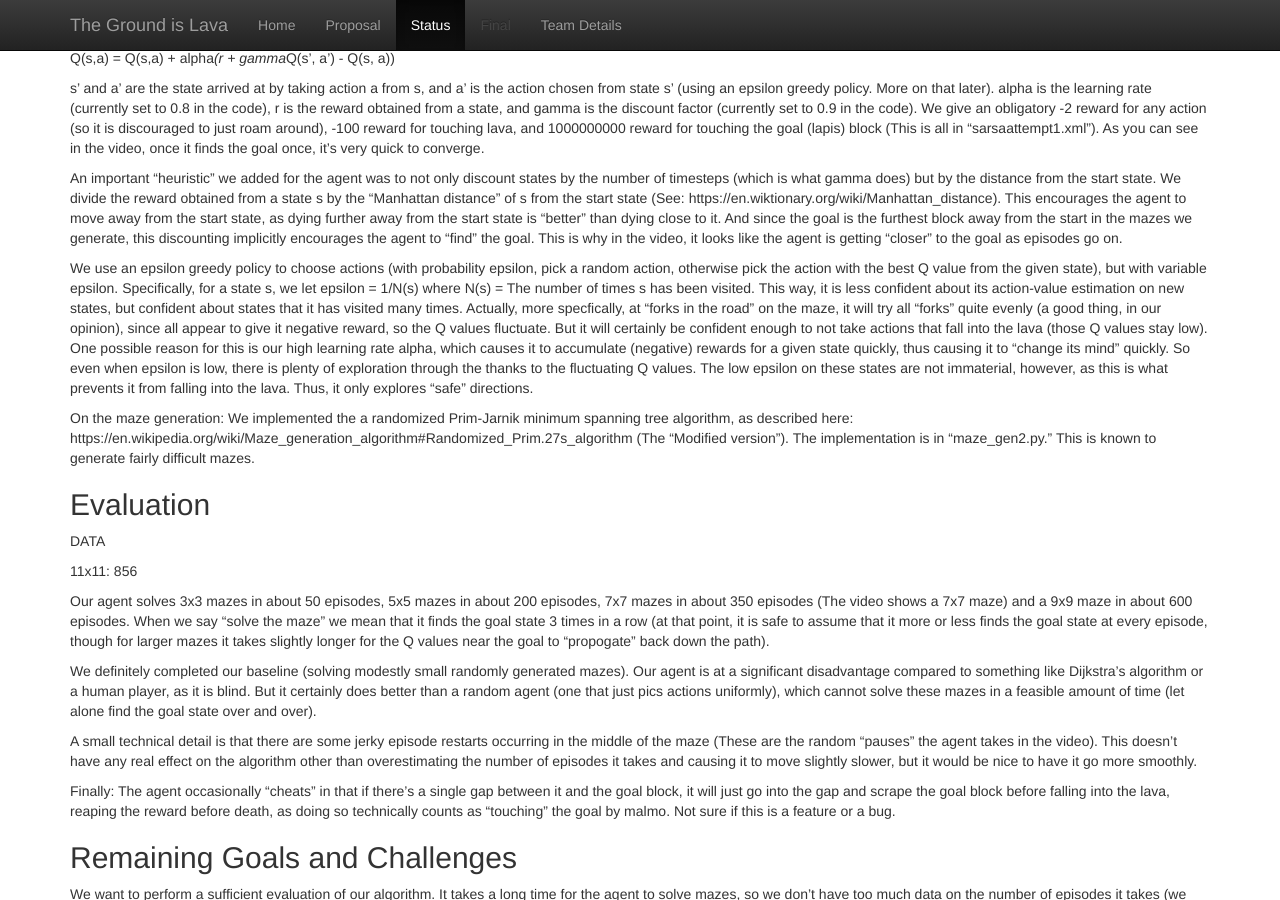
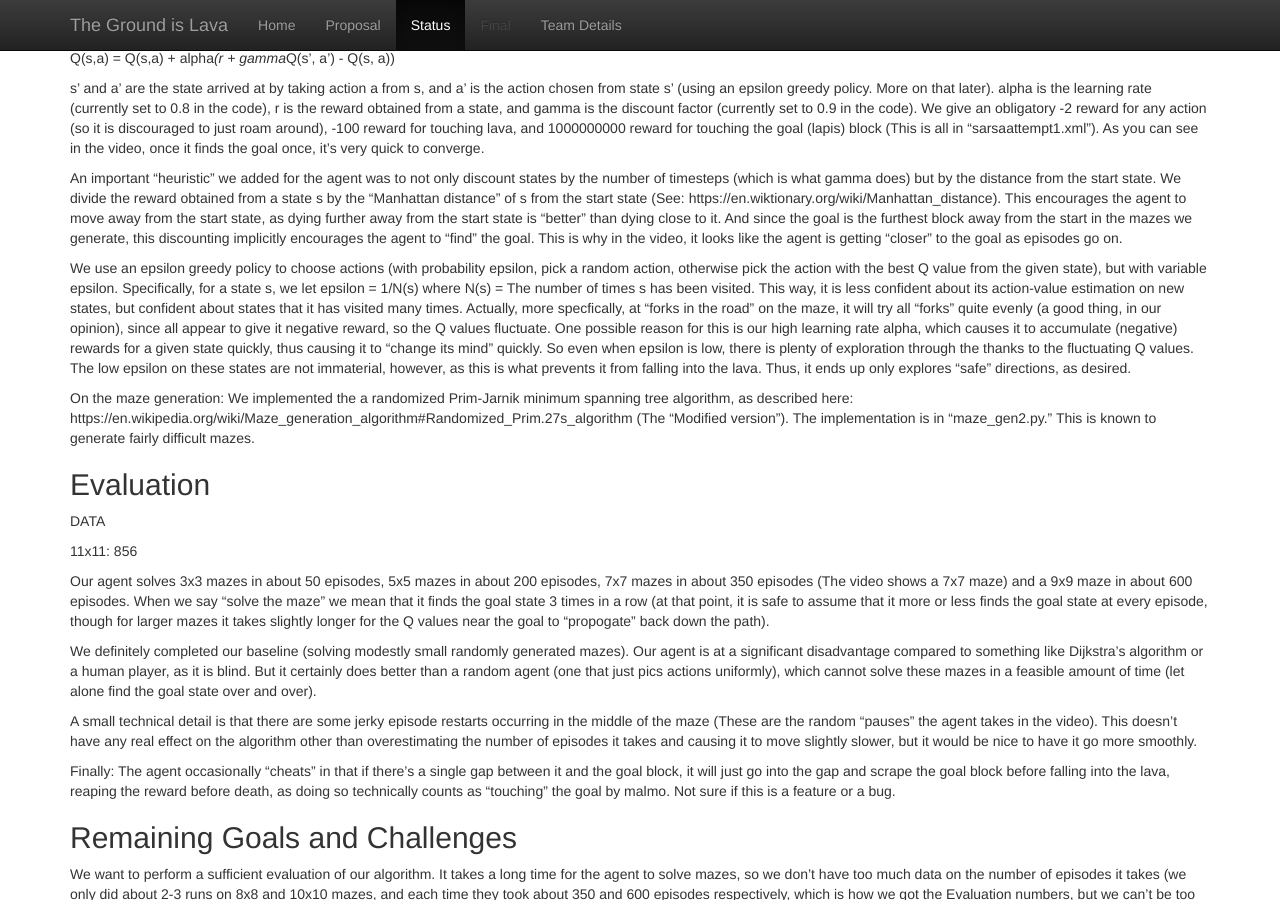
Before and after one commit to katmannn/The-Ground-is-Lava, a Jekyll site: the page built from docs/status.md, in a window 1280 px wide and 900 px high, scrolled down 491 px. Built offline with Jekyll 4.4.1, drawn with Linux system fonts in a browser that asks for light colours.

Commit message:
Update status.md

```diff
--- a/docs/status.md
+++ b/docs/status.md
@@ -16,7 +16,7 @@ s' and a' are the state arrived at by taking action a from s, and a' is the acti
 
 An important "heuristic" we added for the agent was to not only discount states by the number of timesteps (which is what gamma does) but by the distance from the start state. We divide the reward obtained from a state s by the "Manhattan distance" of s from the start state (See: https://en.wiktionary.org/wiki/Manhattan_distance). This encourages the agent to move away from the start state, as dying further away from the start state is "better" than dying close to it. And since the goal is the furthest block away from the start in the mazes we generate, this discounting implicitly encourages the agent to "find" the goal. This is why in the video, it looks like the agent is getting "closer" to the goal as episodes go on.
 
-We use an epsilon greedy policy to choose actions (with probability epsilon, pick a random action, otherwise pick the action with the best Q value from the given state), but with variable epsilon. Specifically, for a state s, we let epsilon = 1/N(s) where N(s) = The number of times s has been visited. This way, it is less confident about its action-value estimation on new states, but confident about states that it has visited many times. Actually, more specfically, at "forks in the road" on the maze, it will try all "forks" quite evenly (a good thing, in our opinion), since all appear to give it negative reward, so the Q values fluctuate. But it will certainly be confident enough to not take actions that fall into the lava (those Q values stay low). One possible reason for this is our high learning rate alpha, which causes it to accumulate (negative) rewards for a given state quickly, thus causing it to "change its mind" quickly. So even when epsilon is low, there is plenty of exploration through the thanks to the fluctuating Q values. The low epsilon on these states are not immaterial, however, as this is what prevents it from falling into the lava. Thus, it only explores "safe" directions.
+We use an epsilon greedy policy to choose actions (with probability epsilon, pick a random action, otherwise pick the action with the best Q value from the given state), but with variable epsilon. Specifically, for a state s, we let epsilon = 1/N(s) where N(s) = The number of times s has been visited. This way, it is less confident about its action-value estimation on new states, but confident about states that it has visited many times. Actually, more specfically, at "forks in the road" on the maze, it will try all "forks" quite evenly (a good thing, in our opinion), since all appear to give it negative reward, so the Q values fluctuate. One possible reason for this is our high learning rate alpha, which causes it to accumulate (negative) rewards for a given state quickly, thus causing it to "change its mind" quickly. So even when epsilon is low, there is plenty of exploration through the thanks to the fluctuating Q values. The low epsilon on these states are not immaterial, however, as this is what prevents it from falling into the lava. Thus, it ends up only explores "safe" directions, as desired.
 
 On the maze generation: We implemented the a randomized Prim-Jarnik minimum spanning tree algorithm, as described here: https://en.wikipedia.org/wiki/Maze_generation_algorithm#Randomized_Prim.27s_algorithm (The "Modified version"). The implementation is in "maze_gen2.py." This is known to generate fairly difficult mazes.
 
```
